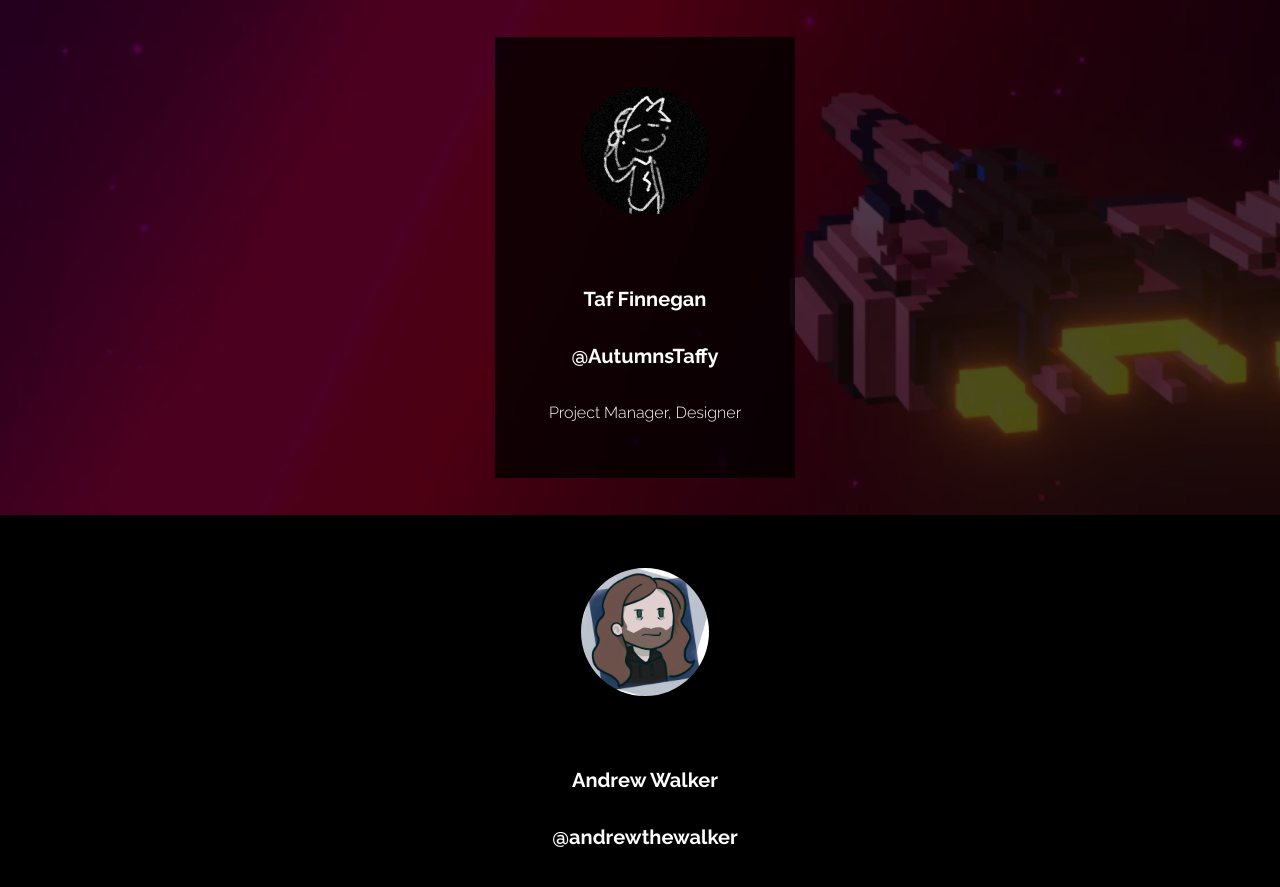
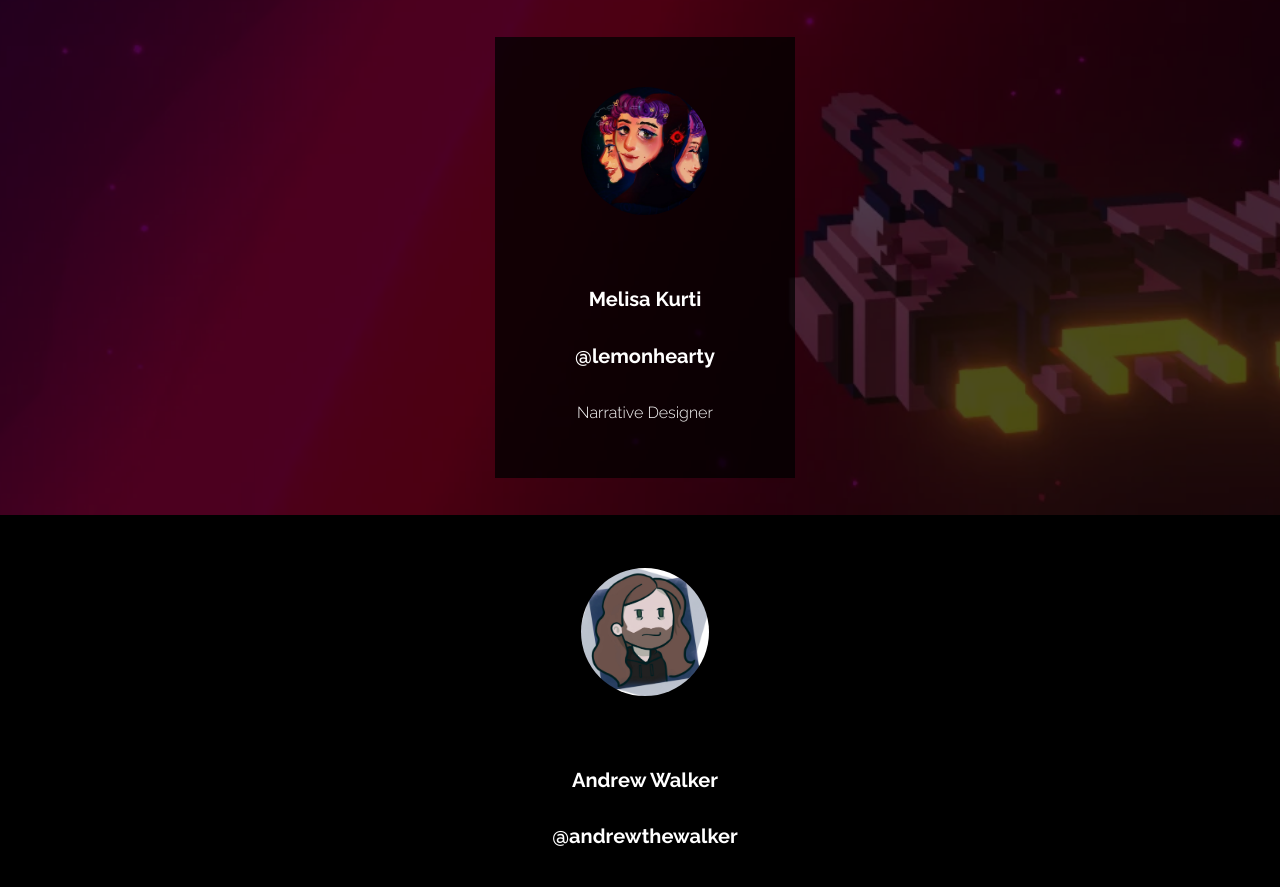
Before and after one commit to firedreamer/firedreamer.github.io, a plain HTML site: page fdr-about-index.html in a window 1280 px wide. Shown: the part 3050-3937 px from the top of the page. Drawn offline with nearby package versions, Linux system fonts and the light colour scheme.

Commit message:
Lil update

```diff
--- a/fdr-about-index.html
+++ b/fdr-about-index.html
@@ -188,12 +188,12 @@ html {
                 <div class="col-lg-auto">
                    <div class="tm-bg-white-transparent tm-testimonial-box" style="width: 300px;">
                   <div class="tm-person-img-container">
-                    <center><img class="tm-pimg" src="img/Finny.png" alt="Acey" class="img-fluid mx-auto" width="128px"></center>
+                    <center><img class="tm-pimg" src="img/Mel.png" alt="Mel" class="img-fluid mx-auto" width="128px"></center>
                   </div>
-                  <h3 class="tm-about-name ">Taf Finnegan</h3>
-                  <h3 class="tm-about-name"><a href="https://www.twitter.com/AutumnsTaffy" tabindex="0">@AutumnsTaffy</a></h3>
+                  <h3 class="tm-about-name ">Melisa Kurti</h3>
+                  <h3 class="tm-about-name"><a href="https://www.instagram.com/lemonhearty" tabindex="0">@lemonhearty</a></h3>
                   <p class="tm-about-description">
-                    Project Manager, Designer
+                    Narrative Designer
                   </p>
                 </div>
                 </div>
```
Also changed, not shown: img/Mel.png (added).
